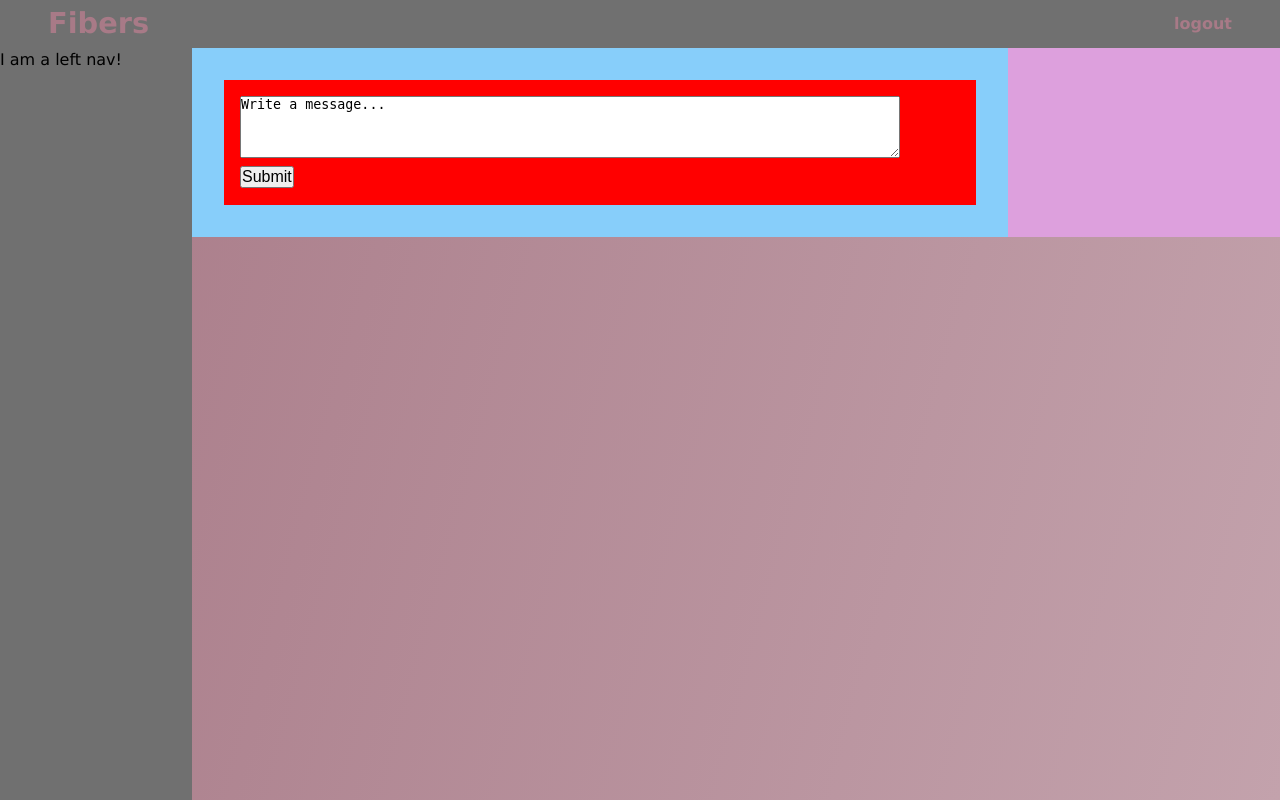
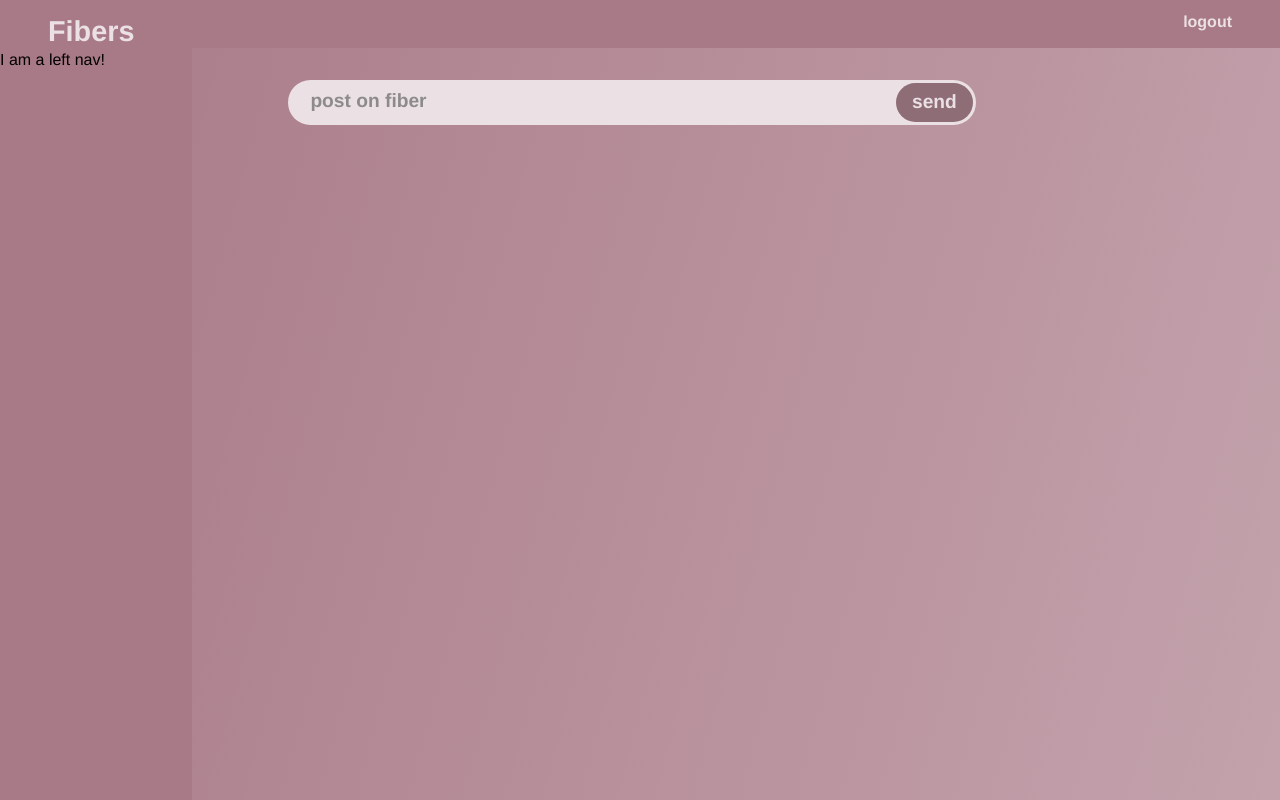
Before and after one commit to xTanzu/Fiber, a Flask app: template src/templates/main.html.jinja in a window 1280 px wide. Run offline with Flask 3, Linux system fonts and the light colour scheme; the template is opened without the code that fills it, so the values that code supplies are empty; the visitor is signed in with stand-in values (Sample User, id 1).

Commit message:
Make main UI decent
-Focus on the main message listing UI to make it decent looking
  -Just general moving and shaping things around, too many things to
  list here

```diff
--- a/schema.sql
+++ b/schema.sql
@@ -1,2 +1,2 @@
 CREATE TABLE users (id SERIAL PRIMARY KEY, username TEXT UNIQUE, password TEXT);
-CREATE TABLE messages (id SERIAL PRIMARY KEY, time TEXT, author TEXT, content TEXT);
+CREATE TABLE messages (id SERIAL PRIMARY KEY, time TIMESTAMP, author TEXT, content TEXT);
--- a/src/repository.py
+++ b/src/repository.py
@@ -60,6 +60,8 @@ class Repository:
                 author, time, content
             FROM
                 messages
+            ORDER BY
+                time DESC
             """
         result = self.db.session.execute(text(query))
         messages = result.fetchall()
--- a/src/static/css/styles.css
+++ b/src/static/css/styles.css
@@ -1,17 +1,33 @@
 :root {
     --nav_top_height: 3rem;
     --nav_left_width: 12rem;
+    --message_item_spacing: 2rem;
+    --message_border_width: 2px;
 
     /* --color_main_1: #3E3E3E; */
     /* --color_main_1: #858585; */
     --color_main_1: #707070;
     --color_accent_1: #A87A87;
-    --color_accent_1_light: #B9939F;
+    --color_accent_1_light: #C3A2AC;
+    /* #B9939F; */
     --color_accent_2: #8E6D76;
     --color_accent_3: #6C575E;
     --color_accent_4: #574D51;
     --color_light_1: #F5F5F5;
-    --color_light_2: #ebe0e3;
+    --color_light_2: #EBE0E3;
+
+    --bg_gradient_1: linear-gradient(105deg, var(--color_accent_1), var(--color_accent_1_light));
+
+    --font_huge: 3rem;
+    --font_big: 1.8rem;
+    --font_medium_large: 1.6rem;
+    --font_larger: 1.4rem;
+    --font_medium: 1.2rem;
+    --font_normal: 1rem;
+    --font_medium_small: 0.8rem;
+    --font_small: 0.7rem;
+
+    --font_family: Helvetica, Tahoma, Arial, sans-serif;
 }
 
 * {
@@ -24,13 +40,13 @@ html {
     height: 100%;
     font-size: 16px;
     line-height: 1.5;
-    font-family: Verdana, Tahoma, Arial, sans-serif;
+    font-family: var(--font_family);
 }
 
 body {
     position: relative;
     height: 100%;
-    background-image: linear-gradient(105deg, var(--color_accent_1), #c3a2ac);
+    background-image: var(--bg_gradient_1);
     background-attachment: fixed;
 }
 
@@ -38,27 +54,27 @@ body {
 /* -------- Fonts -------- */
 
 .font_huge {
-    font-size: 3rem;
+    font-size: var(--font_huge);
 }
 
 .font_big {
-    font-size: 1.8rem;
+    font-size: var(--font_big);
 }
 
 .font_medium {
-    font-size: 1.2rem;
+    font-size: var(--font_medium);
 }
 
 .font_normal {
-    font-size: 1rem;
+    font-size: var(--font_normal);
 }
 
 .font_medium_small {
-    font-size: 0.8rem;
+    font-size: var(--font_medium_small);
 }
 
 .font_small {
-    font-size: 0.7rem;
+    font-size: var(--font_small);
 }
 
 /* -------- General UI rules -------- */
@@ -67,8 +83,8 @@ input {
     font-size: 1rem;
 }
 
-input:focus {
-    outline-width: 0;
+input:focus, textarea:focus {
+    outline: none;
 }
 
 ul.flashed_messages_list {
@@ -150,7 +166,7 @@ nav.nav_top {
     right: 0;
     height: var(--nav_top_height);
     z-index: 1;
-    background: var(--color_main_1);
+    background: var(--color_accent_1);
 }
 
 nav.nav_top > a.logo {
@@ -164,7 +180,7 @@ nav.nav_top > a.logo {
     margin-left: var(--nav_top_height);
     text-decoration: none;
     font-weight: bold;
-    color: var(--color_accent_1);
+    color: var(--color_light_2);
     /* background: red; */
 }
 
@@ -178,7 +194,7 @@ nav.nav_top > p.login_username {
     margin-right: var(--nav_top_height);
     float: right;
     font-weight: bold;
-    color: var(--color_accent_1);
+    color: var(--color_light_2);
     /* background: red; */
 }
 
@@ -193,7 +209,7 @@ nav.nav_top > a.logout_button {
     float: right;
     text-decoration: none;
     font-weight: bold;
-    color: var(--color_accent_1);
+    color: var(--color_light_2);
     /* background: red; */
 }
 
@@ -206,7 +222,7 @@ nav.nav_left {
     left: 0;
     bottom: 0;
     width: var(--nav_left_width);
-    background: var(--color_main_1);
+    background: var(--color_accent_1);
 }
 
 
@@ -222,46 +238,139 @@ div.main_content {
 
 div.main_content > div:first-child {
     width: 75%;
-    background: LightSkyBlue;
+    /* background: var(--); */
 }
 
 div.main_content > div:nth-child(2) {
     width: 25%;
-    background: Plum;
+    /* background: var(--color_accent_1_light); */
 }
 
 
 /* -------- Messages -------- */
 
 div.message_feed {
-    overflow: auto;
+    overflow: hidden;
     padding: 2rem;
 }
 
 div.message_item {
-    overflow: auto;
-    margin-bottom: 2rem;
-    padding: 1rem;
-    background: pink;
+    position: relative;
+    /* overflow: auto; */
+    overflow: visible;
+    margin-bottom: var(--message_item_spacing);
+    margin-left: calc(2 * var(--message_item_spacing));
+    margin-right: var(--message_item_spacing);
+    /* padding: calc(var(--message_item_spacing) / 1.25); */
+    border: 2px solid var(--color_main_1);
+    border-radius: 1.4rem 1.4rem 1.4rem 0;
+    background: var(--color_light_2);
 }
 
-div.message_item > div {
-    margin-bottom: 1rem;
-    background: blue;
+div.message_header {
+    overflow: auto;
+    /* margin-bottom: 1rem; */
+    border-radius: 1.2rem 1.2rem 0 0;
+    background: var(--color_main_1);
 }
 
-div.message_item > div:last-child {
-    margin: 0;
-    background: chartreuse;
+div.message_header > div.message_author {
+    margin: 0.7rem 0 0 1rem;
+    font-weight: bold;
+    font-size: var(--font_larger);
+    line-height: 1rem;
+    color: var(--color_light_2)
+    /* background: red; */
 }
 
-div.message_input_form {
-    background: red;
+div.message_header > div.message_date {
+    margin: 0.2rem 0 0.1rem 1rem;
+    /* font-weight: bold; */
+    font-size: var(--font_small);
+    color: var(--color_light_2)
 }
 
-div.message_input_form > form {
-    padding: 1rem;
+div.message_content {
+    padding: calc(var(--message_item_spacing) / 1.5);
+    font-size: var(--font_medium);
+    font-weight: bold;
+    line-height: calc(1.25 * var(--font_medium));
+    /* line-height: 1.5rem; */
+    /* line-height: var(--font_larger); */
+    /* line-height: var(--font_medium_large); */
+    color: var(--color_main_1)
+    /* background: chartreuse; */
 }
+
+div.message_time {
+    position: absolute;
+    right: var(--font_small);
+    bottom: calc(var(--font_small) / 2);
+    font-weight: bold;
+    font-size: var(--font_normal);
+    color: var(--color_main_1)
+}
+
+div.message_item.sent_by_me {
+    margin-left: calc(3 * var(--message_item_spacing));
+    margin-right: 0;
+    border: var(--message_border_width) solid var(--color_accent_2);
+    border-radius: 1.4rem 1.4rem 0rem 1.4rem;
+    /* background: var(--color_light_2); */
+}
+
+div.message_item.sent_by_me > div.message_header {
+    background: var(--color_accent_2);
+}
+
+form.message_input_form {
+    position: relative;
+    /* background: red; */
+}
+
+form.message_input_form > textarea.message_content {
+    position: relative;
+    left: calc(2 * var(--message_item_spacing));
+    top: 0;
+    width: calc(100% - (2 * var(--message_item_spacing)));
+    height: 2.8rem;
+    overflow: hidden;
+    padding: 0.7rem 2rem 0.5rem 1.4rem;
+    border-radius: 1.4rem;
+    border: none;
+    resize: none;
+    font-family: var(--font_family);
+    font-size: var(--font_medium);
+    font-weight: bold;
+    line-height: calc(1.25 * var(--font_medium));
+    color: var(--color_main_1);
+    background: var(--color_light_2);
+}
+
+form.message_input_form > textarea.message_content::placeholder {
+    line-height: var(--font_medium);
+    opacity: 0.8;
+}
+
+form.message_input_form > input.send_button {
+    position: absolute;
+    right: 0.2rem;
+    top: 0.2rem;
+    width: 4.8rem;
+    height: 2.4rem;
+    border-radius: 1.4rem;
+    border: none;
+    font-family: var(--font_family);
+    font-size: var(--font_medium);
+    font-weight: bold;
+    color: var(--color_light_2);
+    background-color: var(--color_accent_2);
+}
+
+form.message_input_form > input.send_button:hover {
+    background-color: var(--color_accent_1);
+}
+
 
 
 /* -------- Topics -------- */
--- a/src/templates/base.html.jinja
+++ b/src/templates/base.html.jinja
@@ -6,6 +6,7 @@
 		<meta name="viewport" content="width=device-width,initial-scale=1">
         <title>{% block title %}TsoHa{% endblock %}</title>
         <link rel="stylesheet" href="{{ url_for('static', filename='css/styles.css') }}">
+        <link rel="stylesheet" href="{{ url_for('static', filename='css/icons.css') }}">
 		<script src=""></script>
 	</head>
 	<body>
--- a/src/templates/macros/message.html.jinja
+++ b/src/templates/macros/message.html.jinja
@@ -7,19 +7,26 @@
 {% endmacro %}
 
 {% macro message_item(author, time, content) %}
-    <div class="message_item">
-        <div class="message_author message_frag">{{ author }}</div>
-        <div class="message_time message_frag">{{ time }}</div>
-        <div class="message_content message_frag">{{ content }}</div>
+    {% set is_sent_by_me = (author == session["logged_in_user"]["username"]) %}
+    <div class="message_item {{ "sent_by_me" if is_sent_by_me }}">
+        {% if not is_sent_by_me %}
+            <div class="icon_person_figure"></div>
+        {% endif %}
+        <div class="message_header">
+            <div class="message_author">{{ author }}</div>
+            <div class="message_date">{{ time.strftime("%-d.%m.%Y") }}</div>
+        </div>
+        <div class="message_content">
+            <p>{{ content }}</p>
+        </div>
+        <div class="message_time">{{ time.strftime("%H:%M") }}</div>
     </div>
 {% endmacro %}
 
 {% macro message_input_form(topic) %}
-    <div class="message_input_form">
-        <form action="/" id="message_input_form" method="POST">
-            <textarea class="message_content" name="message_content" rows="4" cols="80">Write a message...</textarea><br>
-            <input type="hidden" id="topic" name="topic" value="{{ topic }}">
-            <input type="submit" value="Submit">
-        </form>
-    </div>
+    <form action="/" class="message_input_form" method="POST">
+        <textarea class="message_content" name="message_content" placeholder="post on fiber"></textarea><br>
+        <input type="hidden" id="topic" name="topic" value="{{ topic }}">
+        <input class="send_button" type="submit" value="send">
+    </form>
 {% endmacro %}
```
Also changed, not shown: src/static/css/icons.css (added, +38 -0 lines).
